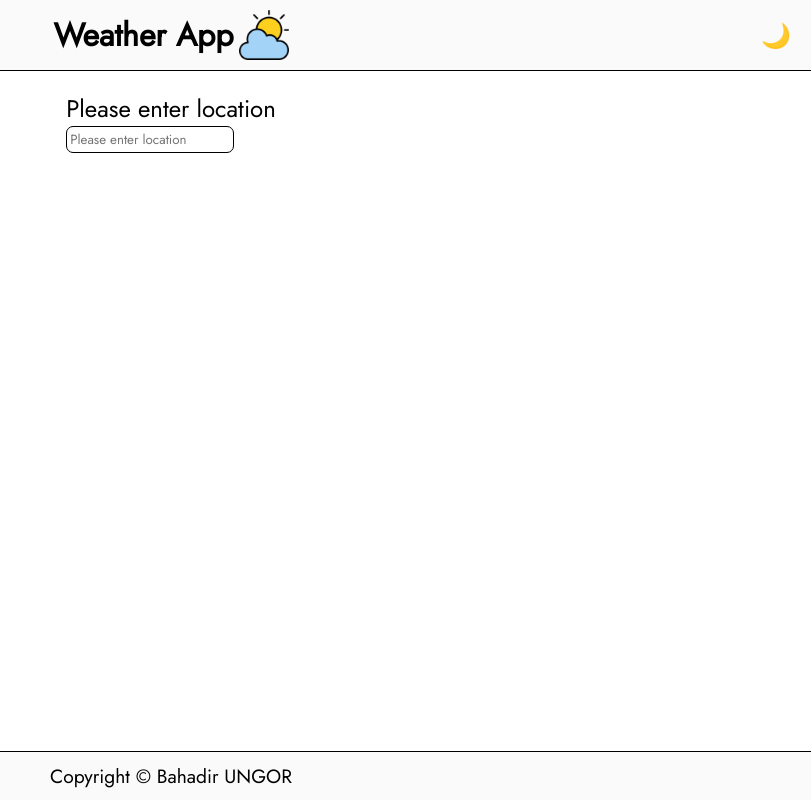
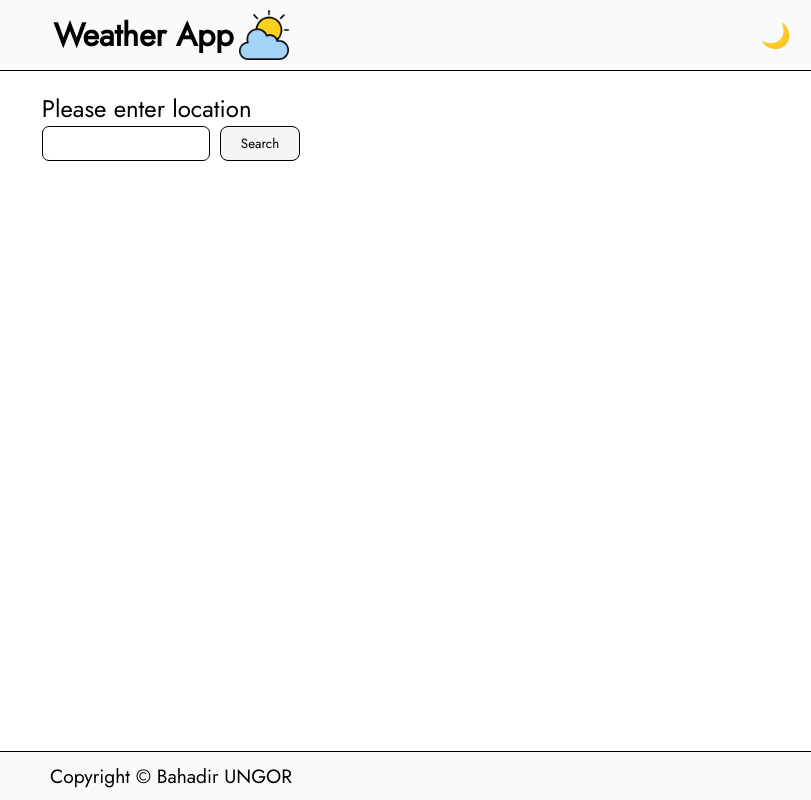
Before and after one commit to bahaungor/weather-app, a website built with webpack: page src/index.html in a window 1280 px wide. Shown: the whole page, without its empty margins (469-1280 px from the left). Built offline with nearby package versions, Linux system fonts and the light colour scheme; no server answers.

Commit message:
minor change

```diff
--- a/src/index.html
+++ b/src/index.html
@@ -18,7 +18,10 @@
     <main>
         <form>
             <label for="city">Please enter location</label>
-            <input type="text" name="city" id="city" placeholder="Please enter location">
+            <div>
+                <input type="text" name="city" id="city">
+                <button>Search</button>
+            </div>
         </form>
     </main>
     <footer>Copyright © Bahadir UNGOR</footer>
--- a/src/style.css
+++ b/src/style.css
@@ -79,6 +79,7 @@ label, form, button, input{
     display: block;
 }
 
+
 body {
     font-family: var(--font);
     background-color: var(--bg);
@@ -125,9 +126,23 @@ main {
 
 main > form {
 
+
 }
 
-main > form > input{
+form > div{
+    display: flex;
+    gap: 10px;
+}
+
+form > div > button{
+    background-color: var(--bg3);
+    padding: 7px 20px;
+    border-radius: 8px;
+    border: var(--border);
+    color: var(--text);
+}
+
+main input{
     border: var(--border);
     border-radius: 7px;
     padding: 3px;
```
Also changed, not shown: dist/index.html, dist/main.js, 1 other file.
